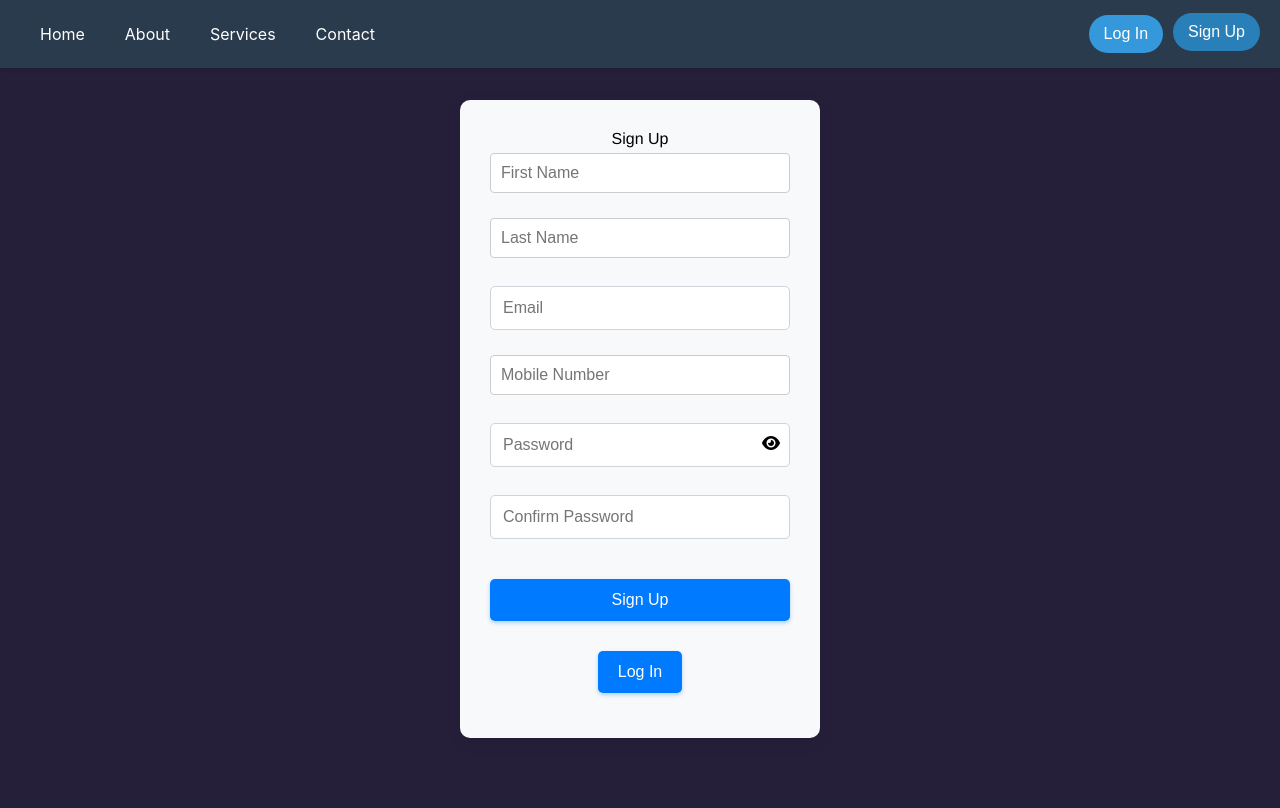
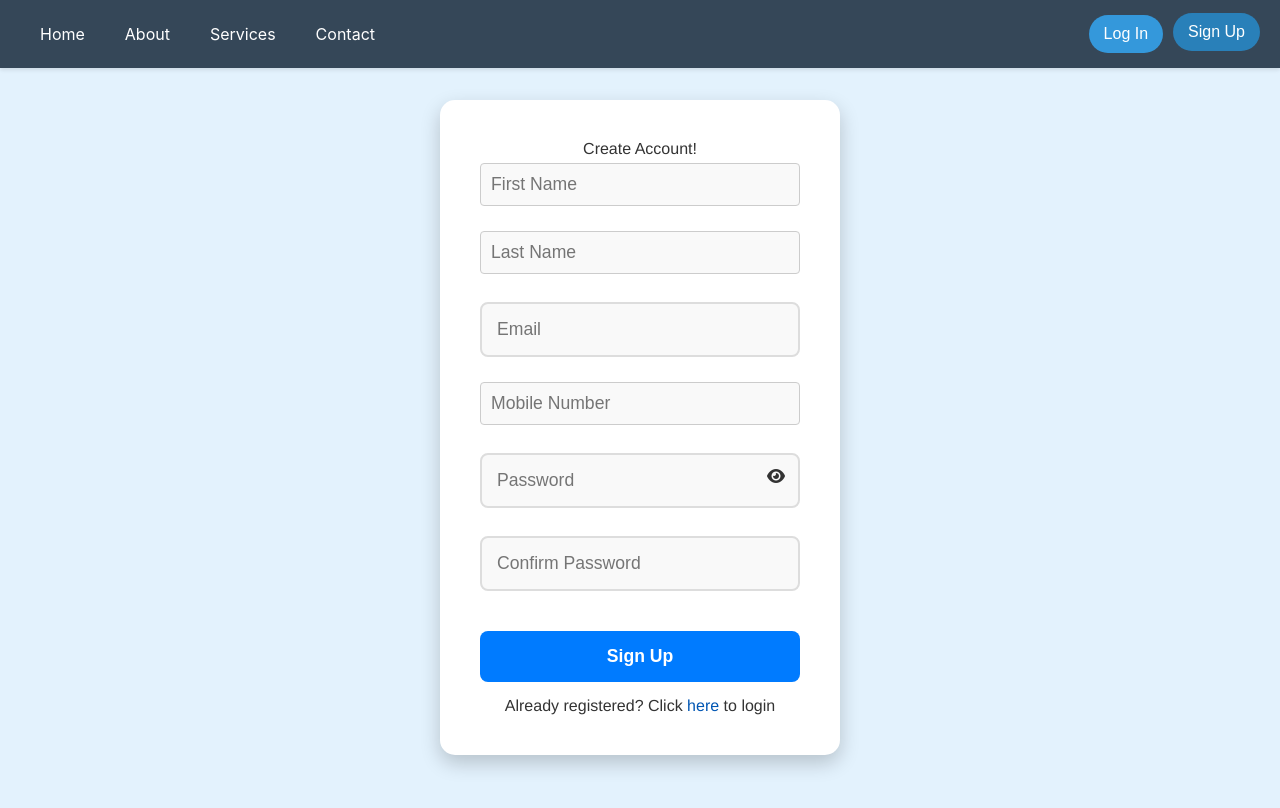
Before and after one commit to Rahul7237/reactOverflow, a React (Create React App) app: page / in a window 1280 px wide. Both pictures are taken after a click on the button "Sign Up". Shown: the top 808 px of the page. Built offline with nearby package versions, Linux system fonts and the light colour scheme; no server answers.

Commit message:
commit for 15th feb

```diff
--- a/package.json
+++ b/package.json
@@ -9,11 +9,14 @@
     "@testing-library/react": "^13.4.0",
     "@testing-library/user-event": "^13.5.0",
     "apexcharts": "^3.45.2",
+    "bootstrap": "^5.3.2",
     "react": "^18.2.0",
     "react-apexcharts": "^1.4.1",
     "react-dom": "^18.2.0",
     "react-icons": "^5.0.1",
     "react-scripts": "5.0.1",
+    "react-slick": "^0.30.1",
+    "slick-carousel": "^1.8.1",
     "web-vitals": "^2.1.4"
   },
   "scripts": {
--- a/src/App.js
+++ b/src/App.js
@@ -8,7 +8,6 @@ import PublicDashboard from "../src/components/PublicDashBoard";
 import QueryPortal from "../src/components/queryPortal/QueryPortal";
 import Weather from "./components/Weather";
 import InterestingFactComponent from "./components/InterestingFactComponent";
-import { BaseURL } from "./Keys";
 const App = () => {
   const [showCard, setShowCard] = useState(false);
   const [auth, setAuth] = useState(false);
@@ -50,6 +49,7 @@ const App = () => {
 
   const handleLoginClick = () => {
     setShowCard(true);
+    console.log("changig mode to login");
     setCardMode("login");
     // Reset inactivity timer on user interaction
     resetActivity();
--- a/src/Keys.js
+++ b/src/Keys.js
@@ -1,4 +1,4 @@
 
 
-export const BaseURL = "https://spring-app-production-1fe8.up.railway.app";
-//export const BaseURL = "http://localhost:7000";
+//export const BaseURL = "https://spring-app-production-1fe8.up.railway.app";
+export const BaseURL = "http://localhost:7000";
--- a/src/components/LoginSignup.js
+++ b/src/components/LoginSignup.js
@@ -1,7 +1,6 @@
 import React, { useState, useEffect } from 'react';
 import '../css/LoginSignup.css';
 import { BaseURL } from '../Keys';
-import { FaEye, FaEyeSlash } from 'react-icons/fa'; // Import eye icons
 
 const LoginSignup = ({ mode, onModeChange, onClose, success, handletoken }) => {
   const [signUpData, setSignUpData] = useState({
@@ -10,16 +9,37 @@ const LoginSignup = ({ mode, onModeChange, onClose, success, handletoken }) => {
     email: '',
     mobile: '',
     password: '',
-    confirmPassword: ''
+    confirmPassword: '',
   });
 
   const [loginData, setLoginData] = useState({
     email: '',
     password: ''
-  });
+  })
+  const [otp, setOtp] = useState({ otp1: '', otp2: '', otp3: '', otp4: '' });
+  const [error, setError] = useState('');
+  const [successMessage, setSuccessMessage] = useState('');
+  const [forgotMode, setForgotMode] = useState(false);
+  const [otpMode, setOtpMode] = useState(false);
+  const [verifyMode, setVerifyMode] = useState(false);
+  const [showPassword, setShowPassword] = useState(false);
+  const [resendDisabled, setResendDisabled] = useState(false);
+  const [resendTimer, setResendTimer] = useState(0);
+  useEffect(() => {
+    setError('');
+    if(mode!=='forgot'){
+    setForgotMode(false);
+    }
+    if(mode!=='sendOtp'){
+      setOtpMode(false);
+      }
+      if(mode!=='verify'){
+        setVerifyMode(false);
+        }
 
-  const [error, setError] = useState('');
-  const [showPassword, setShowPassword] = useState(false); // State to manage password visibility
+
+    console.log("change mode" + mode);
+  }, [mode]);
 
   const handleSignUpChange = (e) => {
     setSignUpData({ ...signUpData, [e.target.name]: e.target.value });
@@ -31,7 +51,18 @@ const LoginSignup = ({ mode, onModeChange, onClose, success, handletoken }) => {
 
   const handleSignUpSubmit = async (e) => {
     e.preventDefault();
-    if (!signUpData.password || signUpData.password.trim() === '') {
+
+    if (!signUpData.firstName.trim()) {
+      setError('Please enter your first name.');
+      return;
+    }
+
+    if (!signUpData.email.trim()) {
+      setError('Please enter your email.');
+      return;
+    }
+
+    if (!signUpData.password.trim()) {
       setError('Please enter a password.');
       return;
     }
@@ -57,7 +88,9 @@ const LoginSignup = ({ mode, onModeChange, onClose, success, handletoken }) => {
       });
 
       if (!response.ok) {
-        throw new Error('Network response was not ok');
+        const errorMessage = await response.text();
+        setError(errorMessage);
+        return;
       }
 
       const data = await response.json();
@@ -77,7 +110,7 @@ const LoginSignup = ({ mode, onModeChange, onClose, success, handletoken }) => {
       document.cookie = `jwtToken=${data.jwt}; path=/; expires=${new Date(Date.now() + 7 * 24 * 60 * 60 * 1000).toUTCString()}`;
 
       handletoken(data.jwt);
-      setError(''); // Clear error state after successful signup
+      setError('');
     } catch (error) {
       console.error('Signup failed:', error);
       setError('Signup failed. Please try again.');
@@ -86,10 +119,17 @@ const LoginSignup = ({ mode, onModeChange, onClose, success, handletoken }) => {
 
   const handleLoginSubmit = async (e) => {
     e.preventDefault();
-    if (!loginData.password || loginData.password.trim() === '') {
+
+    if (!loginData.email.trim()) {
+      setError('Please enter your email.');
+      return;
+    }
+
+    if (!loginData.password.trim()) {
       setError('Please enter a password.');
       return;
     }
+
     try {
       const response = await fetch(`${BaseURL}/authenticate`, {
         method: 'POST',
@@ -103,7 +143,9 @@ const LoginSignup = ({ mode, onModeChange, onClose, success, handletoken }) => {
       });
 
       if (!response.ok) {
-        throw new Error('Login failed');
+        const errorMessage = await response.text();
+        setError(errorMessage);
+        return;
       }
 
       const data = await response.json();
@@ -123,49 +165,210 @@ const LoginSignup = ({ mode, onModeChange, onClose, success, handletoken }) => {
       document.cookie = `jwtToken=${data.jwt}; path=/; expires=${new Date(Date.now() + 7 * 24 * 60 * 60 * 1000).toUTCString()}`;
 
       handletoken(data.jwt);
-      setError(''); // Clear error state after successful login
+      setError('');
     } catch (error) {
       console.error('Login error:', error);
       setError('Login failed. Please try again.');
     }
   };
 
-  useEffect(() => {
-    const storedUserDetails = getCookie('userDetails');
-    const storedToken = getCookie('jwtToken');
-
-    if (storedUserDetails && storedToken) {
-      console.log('User details are already available:', JSON.parse(storedUserDetails));
-      success(JSON.parse(storedUserDetails));
-    }
-  }, [success]);
-
   const togglePasswordVisibility = () => {
     setShowPassword(!showPassword);
   };
 
+  const handleSignUpModeChange = () => {
+    setError('');
+    onModeChange('signup');
+  };
+
+  const handleLoginModeChange = () => {
+    setError('');
+    onModeChange('login');
+    setForgotMode(false); // Reset forgotMode when switching to login mode
+  };
+
+  const handleForgotMode = () => {
+    setError('');
+    onModeChange('forgot');
+    setForgotMode(true); // Activate forgotMode
+  };
+  const sendOtp = async (e) => {
+    e.preventDefault();
+    if (!signUpData.email.trim()) {
+      setError('Please enter your email.');
+    } else {
+      try {
+        const response = await fetch(`${BaseURL}/forgotPass`, {
+          method: 'POST',
+          headers: {
+            'Content-Type': 'application/json',
+          },
+          body: JSON.stringify({
+            email: signUpData.email, // Use the email from signUpData
+            mode: 'sendOtp', // Set the mode to 'sendOtp'
+          }),
+        });
+
+        if (response.ok) {
+          const successMessage = await response.text();
+          setError('');
+        onModeChange('sendOtp');
+        setOtpMode(true); // Activate forgotMode
+        startResendTimer();
+          setSuccessMessage(successMessage);
+        }
+  else{
+        const errorMessage = await response.text();
+          setError(errorMessage);
+          return;}
+      } catch (error) {
+        console.error('Failed to send OTP:', error);
+        setError('Failed to send OTP. Please try again.');
+      }
+    }
+  };
+
+  const handleOtpVerification = async (e) => {
+    e.preventDefault();
+    const otpValue = Object.values(otp).join('');
+    console.log('Verifying OTP:', otpValue);
+    try {
+      const response = await fetch(`${BaseURL}/forgotPass`, {
+        method: 'POST',
+        headers: {
+          'Content-Type': 'application/json',
+        },
+        body: JSON.stringify({
+          email: signUpData.email, // Use the email from signUpData
+          otp: otpValue,
+          mode: 'verifyOtp', // Set the mode to 'sendOtp'
+        }),
+      });
+
+      if (response.ok) {
+        const successMessage = await response.text();
+        setVerifyMode(true);
+      onModeChange('verify');
+      setError(''); // Clear any previous error messages
+      setSuccessMessage(successMessage);
+        }
+        else{
+      const errorMessage = await response.text();
+      setError(errorMessage);
+      return;}
+
+    } catch (error) {
+      console.error('OTP verification failed:', error);
+      setError('OTP verification failed. Please try again.');
+    }
+  };
+
+  const handleOtpChange = (e) => {
+    const { name, value } = e.target;
+    const updatedOtp = value.replace(/\D/g, '').slice(0, 1); // Ensuring only one digit is entered
+    setOtp({ ...otp, [name]: updatedOtp });
+    console.log(otp);
+  };
+
+  const UpdatePassword = async(e) => {
+    e.preventDefault();
+    if (!signUpData.password.trim()) {
+      setError('Please enter a password.');
+      return;
+    }
+
+    if (signUpData.password !== signUpData.confirmPassword) {
+      setError('Passwords do not match.');
+      return;
+    }
+
+    try {
+      const response = await fetch(`${BaseURL}/forgotPass`, {
+        method: 'POST',
+        headers: {
+          'Content-Type': 'application/json',
+        },
+        body: JSON.stringify({
+          email: signUpData.email, // Use the email from signUpData
+          password: signUpData.password,
+          mode: 'updatePassword', // Set the mode to 'sendOtp'
+        }),
+      });
+
+      if (response.ok) {
+        const successMessage = await response.text();
+      onModeChange('login');
+      setError(''); // Clear any previous error messages
+      setSuccessMessage(successMessage);
+        }
+        else{
+      const errorMessage = await response.text();
+      setError(errorMessage);
+      return;}
+
+    } catch (error) {
+      console.error('OTP verification failed:', error);
+      setError('OTP verification failed. Please try again.');
+    }
+
+   console.log("passwordUpdated");
+  };
+  const startResendTimer = () => {
+    setResendDisabled(true); // Disable the resend button
+    setResendTimer(120); // Set the timer to 120 seconds (2 minutes)
+
+    const interval = setInterval(() => {
+      setResendTimer((prevTimer) => {
+        if (prevTimer === 0) {
+          clearInterval(interval); // Stop the timer when it reaches 0
+          setResendDisabled(false); // Enable the resend button
+        }
+        return prevTimer - 1; // Decrement the timer by 1 second
+      });
+    }, 1000); // Update the timer every second
+  };
+
+  useEffect(() => {
+    if (successMessage || error) {
+      // Set timeout to clear success and error messages after 5 seconds
+      const timeoutId = setTimeout(() => {
+        setSuccessMessage('');
+        setError('');
+      }, 5000);
+
+      // Cleanup function to clear timeout on component unmount or on mode change
+      return () => clearTimeout(timeoutId);
+    }
+  }, [successMessage, error, mode]);
   return (
     <div className="login-card">
-      {mode === 'login' && (
+      {error && <p className="error">{error}</p>}
+      {successMessage && <p className="success">{successMessage}</p>}
+      {!forgotMode && mode === 'login' && (
         <div>
-          Log in
+          Welcome!
+          <h5>Sign in to your account</h5>
           <form onSubmit={handleLoginSubmit}>
             <input type="email" name="email" placeholder="Email" onChange={handleLoginChange} />
             <div className="password-input">
               <input type={showPassword ? "text" : "password"} name="password" placeholder="Password" onChange={handleLoginChange} />
               <span className="password-toggle" onClick={togglePasswordVisibility}>
-              {showPassword ? <i class="fa fa-eye-slash"></i> : <i class="fa fa-eye"></i>} {/* Eye icon */}
+                {showPassword ? <i className="fa fa-eye-slash"></i> : <i className="fa fa-eye"></i>}
               </span>
+              <div className='forgotlink'>
+                <span onClick={handleForgotMode}>Forgot Password?</span>
               </div>
-            {error && <p className="error">{error}</p>}
+            </div>
             <button type="submit">Log In</button>
           </form>
-          <button onClick={() => onModeChange('signup')}>Sign Up</button>
+          <span>New user? Click </span>
+          <span className="spanforcheck" onClick={handleSignUpModeChange}>here</span>
+          <span> to register yourself </span>
         </div>
       )}
-{mode === 'signup' && (
+      {!forgotMode && mode === 'signup' && (
         <div>
-    Sign Up
+          Create Account!
           <form onSubmit={handleSignUpSubmit}>
             <input type="text" name="firstName" placeholder="First Name" onChange={handleSignUpChange} />
             <input type="text" name="lastName" placeholder="Last Name" onChange={handleSignUpChange} />
@@ -174,31 +377,67 @@ const LoginSignup = ({ mode, onModeChange, onClose, success, handletoken }) => {
             <div className="password-input">
               <input type={showPassword ? "text" : "password"} name="password" placeholder="Password" onChange={handleSignUpChange} />
               <span className="password-toggle" onClick={togglePasswordVisibility}>
-          {showPassword ? <i class="fa fa-eye-slash"></i> : <i class="fa fa-eye"></i>} {/* Eye icon */}
+                {showPassword ? <i className="fa fa-eye-slash"></i> : <i className="fa fa-eye"></i>}
               </span>
             </div>
             <input type="password" name="confirmPassword" placeholder="Confirm Password" onChange={handleSignUpChange} />
-      {error && <p className="error">{error}</p>}
             <button type="submit">Sign Up</button>
           </form>
-    <button onClick={() => onModeChange('login')}>Log In</button>
+          <span>Already registered? Click </span>
+          <span className="spanforcheck" onClick={handleLoginModeChange}>here</span>
+          <span> to login </span>
+        </div>
+      )}
+      {forgotMode && !otpMode && (
+        <div>
+          Enter Your Email
+          <form onSubmit={sendOtp}>
+          <input type="email" name="email" placeholder="Email" onChange={handleSignUpChange} />
+          <button type="submit">SendOtp</button>
+          </form>
+          {/* Add your forgot password logic here */}
+        </div>
+      )}
+      {otpMode && (
+  <div>
+    <p>Enter OTP</p>
+    <form onSubmit={handleOtpVerification}>
+      <div className="otp-input-container">
+        <input type="text" maxLength="1" name="otp1" onChange={handleOtpChange} />
+        <input type="text" maxLength="1" name="otp2" onChange={handleOtpChange} />
+        <input type="text" maxLength="1" name="otp3" onChange={handleOtpChange} />
+        <input type="text" maxLength="1" name="otp4" onChange={handleOtpChange} />
+      </div>
+      <button type="submit">Verify</button>
+    </form>
+    {resendTimer > 0 && (
+            <p>Resend OTP in {resendTimer} seconds</p>
+          )}
+          {resendTimer === 0 && !resendDisabled && (
+            <button onClick={sendOtp}>Resend OTP</button>
+          )}
   </div>
 )}
 
 
+{verifyMode && (
+        <div>
+          Enter Your New Password
+          <form onSubmit={UpdatePassword}>
+          <div className="password-input">
+              <input type={showPassword ? "text" : "password"} name="password" placeholder="Password" onChange={handleSignUpChange} />
+              <span className="password-toggle" onClick={togglePasswordVisibility}>
+                {showPassword ? <i className="fa fa-eye-slash"></i> : <i className="fa fa-eye"></i>}
+              </span>
+            </div>
+            <input type="password" name="confirmPassword" placeholder="Confirm Password" onChange={handleSignUpChange} />
+          <button type="submit">Updat Password</button>
+          </form>
+          {/* Add your forgot password logic here */}
+        </div>
+      )}
     </div>
   );
 };
 
-function getCookie(name) {
-  const cookies = document.cookie.split('; ');
-  for (const cookie of cookies) {
-    const [cookieName, cookieValue] = cookie.split('=');
-    if (cookieName === name) {
-      return cookieValue;
-    }
-  }
-  return null;
-}
-
 export default LoginSignup;
--- a/src/css/Card.css
+++ b/src/css/Card.css
@@ -2,11 +2,13 @@
 .card {
     box-shadow: 0 4px 8px 0 rgba(0,0,0,0.2);
     transition: 0.3s;
-    width: 300px;
+    width: 800px;
+    height: 500px;
     margin: 10px;
     border-radius: 10px;
     overflow: hidden;
     background-color: #fff;
+
 }
 
 .card:hover {
@@ -15,7 +17,7 @@
 
 .card-image {
     width: 100%;
-    height: 150px;
+    height: 100%;
     object-fit: cover;
 }
 
--- a/src/css/DashBoard.css
+++ b/src/css/DashBoard.css
@@ -34,7 +34,7 @@
 }
 
 body {
-  background: #261f3a;
+  background: #e3f2fd;
   margin-top: 100px;
 }
 
--- a/src/css/LoginSignup.css
+++ b/src/css/LoginSignup.css
@@ -1,14 +1,15 @@
 /* General Styles */
 .login-card {
-    background-color: #f8f9fa;  /* Light grey background */
-    box-shadow: 0 4px 15px rgba(0, 0, 0, 0.1);
-    border-radius: 10px;
-    padding: 30px ;
-    width: 100%;
-    max-width: 360px;
-    margin: 100px auto;
+    background-color: #ffffff; /* White background */
+    box-shadow: 0 8px 20px rgba(0, 0, 0, 0.2); /* Increased box shadow for depth */
+    border-radius: 15px; /* Rounded corners */
+    padding: 40px; /* Increased padding for spacing */
+    width: 90%;
+    max-width: 400px; /* Maximum width for responsiveness */
+    margin: 0 auto; /* Center the card horizontally */
     text-align: center;
     font-family: 'Helvetica Neue', Arial, sans-serif;
+    color: #333; /* Text color */
 }
 
 /* Form Styles */
@@ -17,78 +18,82 @@
     flex-direction: column;
     gap: 20px;
 }
-
+.forgotlink{
+    cursor: pointer;
+    margin-top: 10px;
+    margin-left: 190px;
+    color: #0056b3;
+}
+.spanforcheck{
+    cursor: pointer;
+    color: #0056b3;
+}
 .login-card input {
-    padding: 12px;
-    border: 1px solid #ced4da;  /* Soft border color */
-    border-radius: 5px;
-    font-size: 1em;
-    background-color: #ffffff;  /* White input fields */
+    padding: 15px; /* Increased padding for input fields */
+    border: 2px solid #ddd; /* Light grey border */
+    border-radius: 8px; /* Rounded corners */
+    font-size: 1.1em; /* Larger font size */
+    background-color: #f9f9f9; /* Light grey background */
+    color: #555; /* Text color */
 }
 
 .login-card input:focus {
     outline: none;
-    border-color: #80bdff;  /* Focus border color */
-    box-shadow: 0 0 0 2px rgba(128, 189, 255, 0.5);
+    border-color: #007bff; /* Focus border color */
+    box-shadow: 0 0 0 3px rgba(0, 123, 255, 0.3); /* Highlight on focus */
 }
 
 /* Button Styles */
 .login-card button {
-    background-color: #007bff;  /* Primary button color */
-    color: white;
-    padding: 12px 20px;
+    background-color: #007bff; /* Primary button color */
+    color: #fff; /* White text color */
+    padding: 15px 20px; /* Increased padding for buttons */
     border: none;
-    border-radius: 5px;
+    border-radius: 8px; /* Rounded corners */
     cursor: pointer;
-    font-size: 1em;
-    transition: all 0.3s ease;
-    box-shadow: 0 2px 4px rgba(0, 123, 255, 0.3);
+    font-size: 1.1em; /* Larger font size */
+    transition: background-color 0.3s ease;
+    font-weight: bold; /* Bold font weight */
 }
 
 .login-card button:hover {
-    background-color: #0056b3;  /* Darker shade on hover */
-    box-shadow: 0 3px 6px rgba(0, 123, 255, 0.5);
+    background-color: #0056b3; /* Darker shade on hover */
 }
 
 /* Error Message Styles */
 .login-card .error {
-    color: #dc3545;  /* Error message color */
-    margin-top: -10px;
+    color: #dc3545; /* Error message color */
+    margin-top: 10px; /* Increased margin for spacing */
     margin-bottom: 20px;
+    font-weight: bold; /* Bold font weight */
+}
+
+/* Password Input Styles */
+.password-input {
+    position: relative;
+}
+
+.password-toggle {
+    position: absolute;
+    right: 15px;
+    top: 50%;
+    transform: translateY(-50%);
+    background: none;
+    border: none;
+    cursor: pointer;
 }
 
 /* Close Button Styles */
 .login-card .close-button {
-    background-color: transparent;
-    color: #6c757d;  /* Muted close button color */
-    border: none;
+    position: absolute;
+    top: 20px;
+    right: 20px;
+    font-size: 1.5em; /* Larger font size */
+    color: #999; /* Light grey color */
     cursor: pointer;
     transition: color 0.3s ease;
 }
 
 .login-card .close-button:hover {
-    color: #343a40;  /* Darker color on hover */
+    color: #333; /* Darker color on hover */
 }
-
-/* Password Input Styles */
-.password-input {
-    position: relative; /* Add this line */
-  }
-
-  .password-toggle {
-    position: absolute; /* Add this line */
-    right: 10px; /* Adjust the position as needed */
-    top: 55%; /* Adjust the position as needed */
-    transform: translateY(-50%); /* Center vertically */
-    background: none; /* Remove background */
-    border: none; /* Remove border */
-    cursor: pointer; /* Add cursor pointer */
-  }
-
-/* Responsive Design */
-@media screen and (max-width: 768px) {
-    .login-card {
-        max-width: 90%;
-        padding: 20px;
-    }
-}
--- a/src/css/NavBar.css
+++ b/src/css/NavBar.css
@@ -14,7 +14,7 @@
     top: 0;
     left: 0;
     width: 100%;
-    z-index: 1000;
+    z-index: 10000;
 }
 .weather-icon{
     margin-left: 10px;
```
Also changed, not shown: src/components/PublicDashBoard.js (+23 -1 lines), src/css/PublicDashBoard.css (+18 -0 lines), src/images/Man-thinking-pana.png (added), 1 other file (tests, documents, lock files or other folders). Lines whose indentation alone changed are shown as unchanged.
